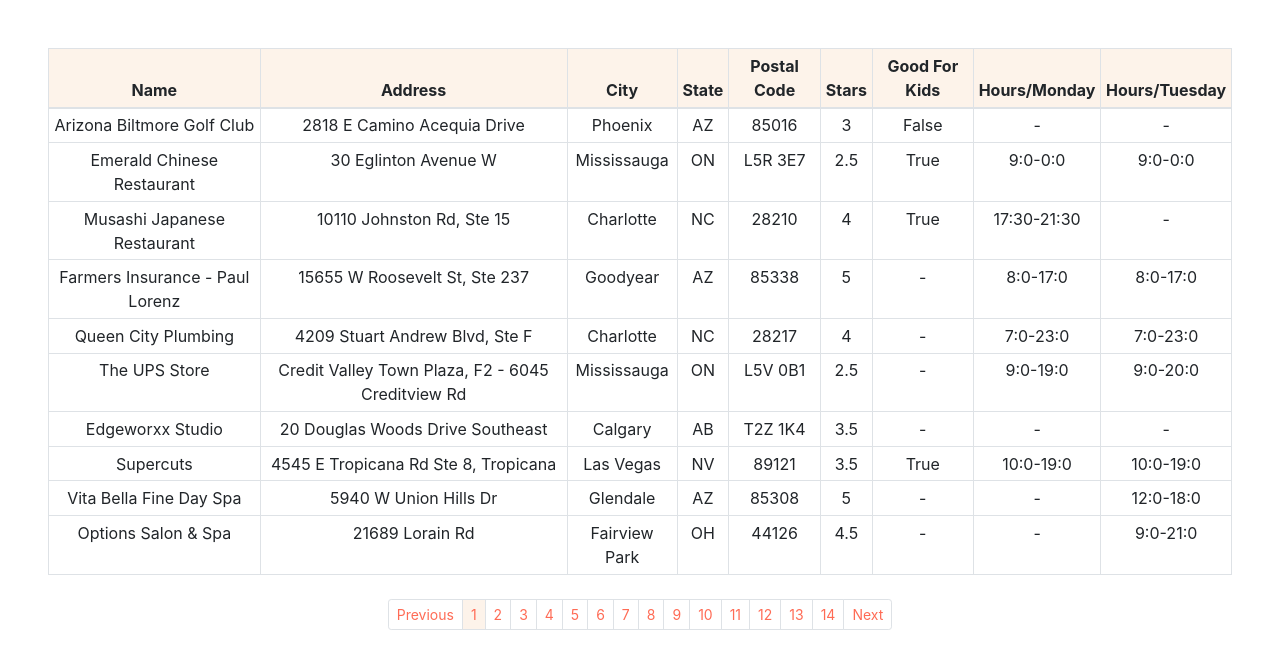
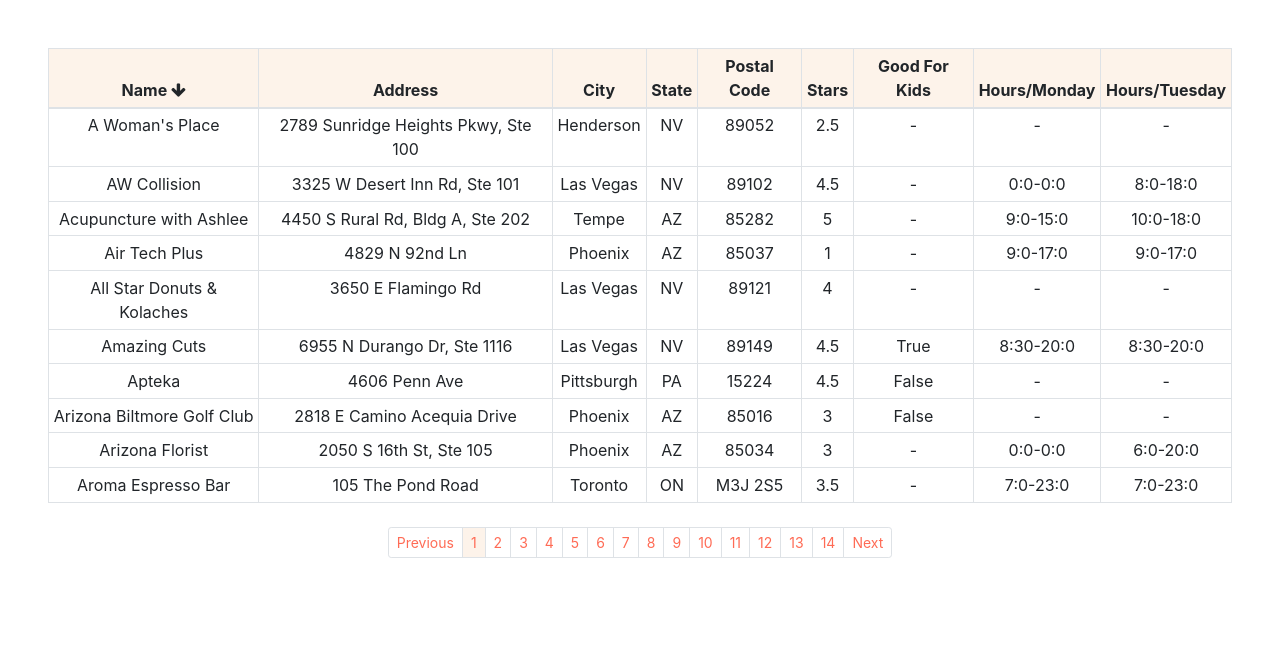
Before and after one commit to VikrantShirvankar/Prdxn-Task, a React (Create React App) app: page / in a window 1280 px wide. Shown: the top 668 px of the page. Built offline with nearby package versions, Linux system fonts and the light colour scheme.

Commit message:
Added Sort functionality for name field

```diff
--- a/src/Components/Listing.js
+++ b/src/Components/Listing.js
@@ -8,13 +8,15 @@
 import Editable from "../Containers/Editable";
 
 export function Listing(props) {
-  const { list, handleChange } = props;
+  const { list, handleChange, onSort, sort } = props;
   return (
     <div className="table-responsive">
       <table className="table table-bordered table-sm">
         <thead style={{ backgroundColor: '#fdf3ea' }}>
         <tr>
-          <th>Name</th>
+          <th className="cursor-pointer" onClick={onSort('name')}>
+            Name <i className={`fa fa-arrow-${sort === 'asc' ? 'down': 'up'}`} aria-hidden="true" />
+          </th>
           <th>Address</th>
           <th>City</th>
           <th>State</th>
--- a/src/Containers/App.js
+++ b/src/Containers/App.js
@@ -11,10 +11,12 @@
       page: 1,
       totalPages: 0,
       limit: 10,
+      sortOrder: 'asc'
     };
 
     this.handleChange = this.handleChange.bind(this);
     this.onPageChange = this.onPageChange.bind(this);
+    this.onSort = this.onSort.bind(this);
 
   }
 
@@ -29,7 +31,7 @@
     let myData = localStorage.getItem('myData');
     const { limit } = this.state;
     if(myData) {
-      myData = JSON.parse(myData);
+      myData = JSON.parse(myData).sort((a, b) => b.name > a.name ? -1 : 1);
       const totalPages = Math.ceil(myData.length / limit);
       this.setState({ list: myData.slice(0, limit), totalPages });
     }
@@ -64,12 +66,30 @@
       this.setState({ list: myData.slice(firstIndex, lastIndex), page: currentPage});
     }
   }
+  onSort() {
+    const { limit, page, sortOrder } = this.state;
+    let myData = localStorage.getItem('myData');
+    let order = sortOrder;
+    if(sortOrder === 'asc') {
+      myData = JSON.parse(myData).sort((a, b) => b.name > a.name ? 1 : -1);
+      order = 'desc';
+    } else {
+      myData = JSON.parse(myData).sort((a, b) => b.name > a.name ? -1 : 1);
+      order = 'asc';
+    }
+    localStorage.setItem('myData', JSON.stringify(myData));
 
+    const lastIndex = limit * page;
+    const firstIndex = lastIndex - limit;
+
+    this.setState({ list: myData.slice(firstIndex, lastIndex), sortOrder: order });
+
+  }
   render(){
-    const { list, totalPages, page } = this.state;
+    const { list, totalPages, page, sortOrder } = this.state;
     return (
       <div className="App p-5">
-        {list ? <Listing list={list} handleChange={this.handleChange} /> : 'No Data Found' }
+        {list ? <Listing list={list} handleChange={this.handleChange} onSort={() => this.onSort} sort={sortOrder} /> : 'No Data Found' }
         {list && totalPages ? <Pagination onPageChange={this.onPageChange} page={page} totalPages={totalPages} /> : ''}
       </div>
     );
```
